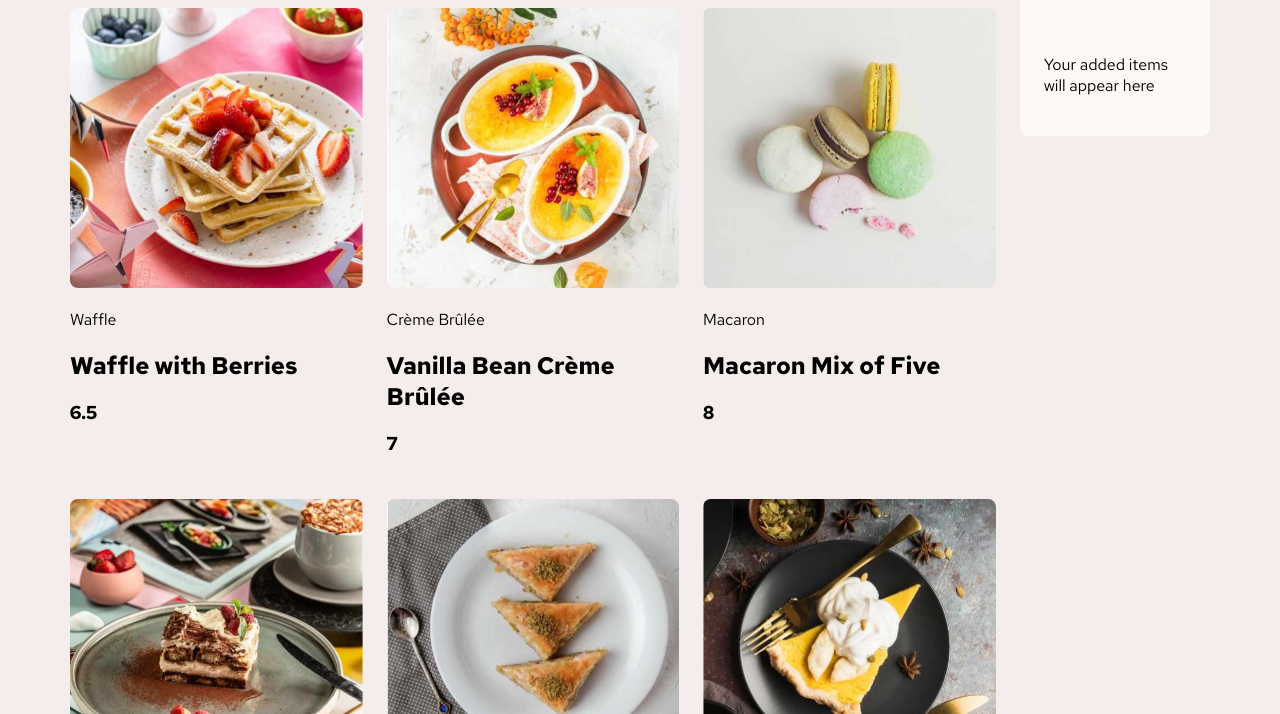
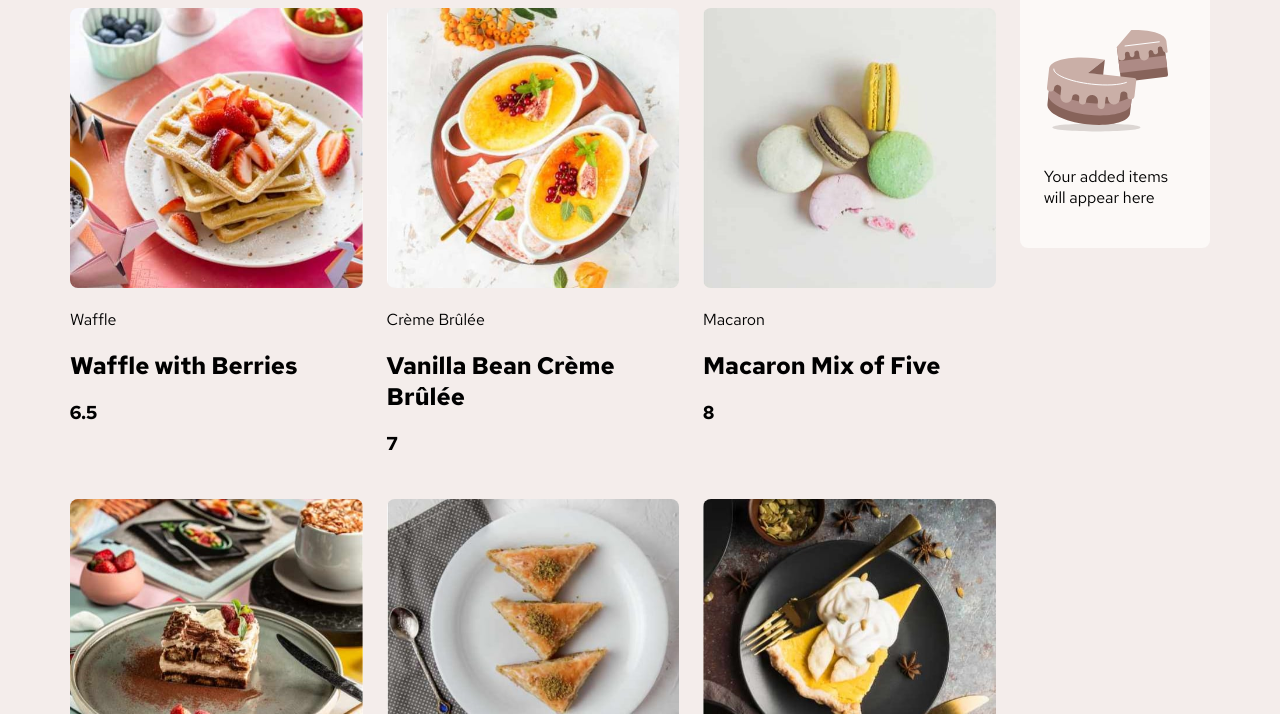
Before and after one commit to Synebag/product-list-with-cart-main, a plain HTML site: page index.html in a window 1280 px wide. Shown: the part 86-800 px from the top of the page. Drawn offline with Linux system fonts and the light colour scheme.

Commit message:
Add illustration to empty cart.

```diff
--- a/index.html
+++ b/index.html
@@ -24,13 +24,9 @@
     <!-- Product List Section -->
     <div id="product-list-container">
       <h1>Desserts</h1>
-
       <div id="product-list">
-
-      <!-- Products will appear here -->
-
+        <!-- Products will appear here -->
       </div>
-
     </div>
 
     <!-- Cart Section -->
@@ -40,10 +36,9 @@
 
       </div>
       <div id="">
-        <img>
+        <img src="assets\images\illustration-empty-cart.svg">
         <p>Your added items will appear here</p>
       </div>
-
     </div>
 
     <!-- Pop-Up Modal -->
```
